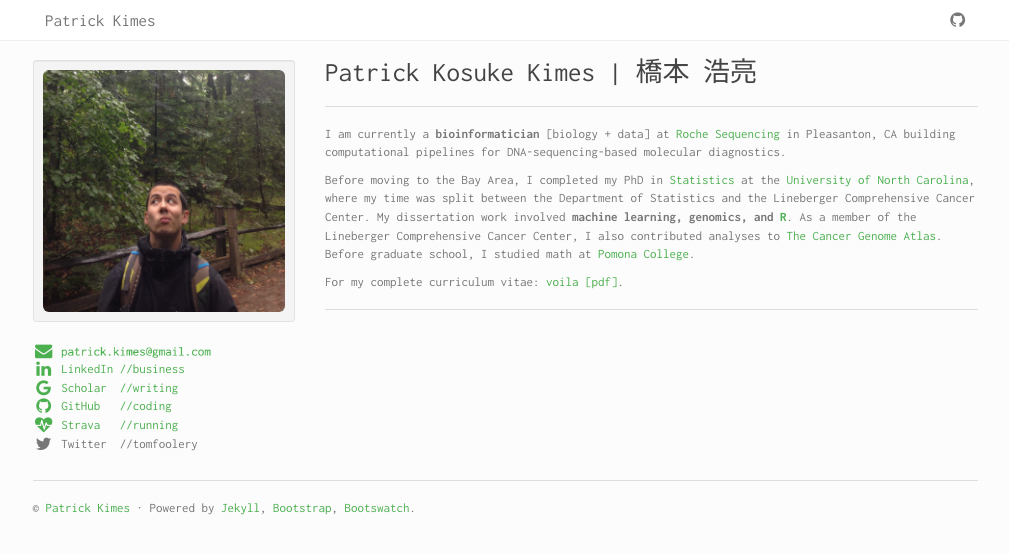
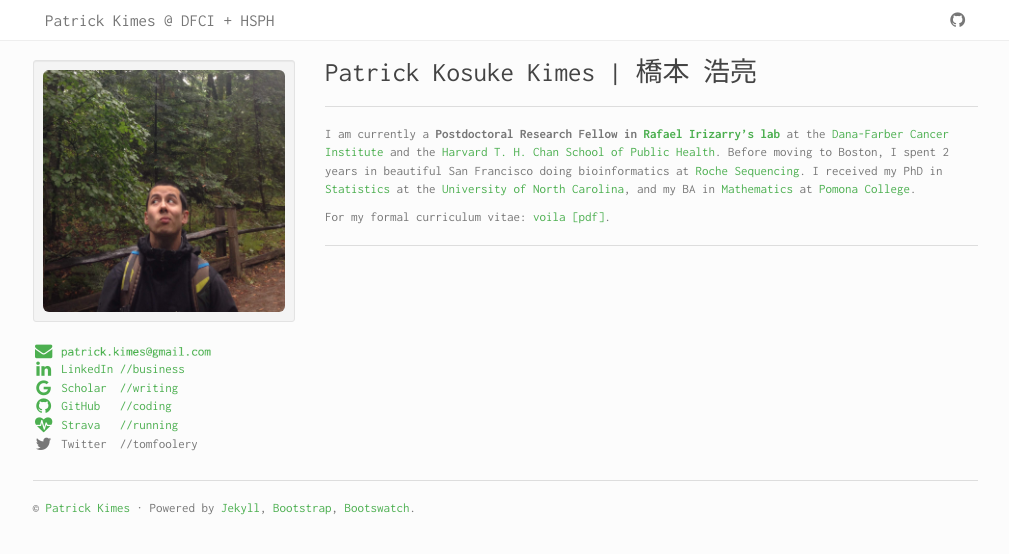
Before and after one commit to pkimes/pkimes.github.io, a Jekyll site: the page built from index.md, in a window 1280 px wide. Shown: the top 554 px of the page, without its empty margins (135-1144 px from the left). Built offline with Jekyll 4.4.1, drawn with Linux system fonts in a browser that asks for light colours.

Commit message:
Update bio

```diff
--- a/_config.yml
+++ b/_config.yml
@@ -1,5 +1,5 @@
 # general universal variables
-title : Patrick Kimes
+title : Patrick Kimes @ DFCI + HSPH
 author :
   name : patrick kosuke kimes
   email : patrick.kimes@gmail.com
--- a/index.md
+++ b/index.md
@@ -4,16 +4,19 @@
 tagline: home
 ---
 
-I am currently a **bioinformatician** [biology + data] at [Roche Sequencing][roche] in Pleasanton, CA building computational pipelines for DNA-sequencing-based molecular diagnostics.
+I am currently a **Postdoctoral Research Fellow in [Rafael Irizarry's lab][rafalab]** at the [Dana-Farber Cancer Institute][dfci] and the [Harvard T. H. Chan School of Public Health][bios]. Before moving to Boston, I spent 2 years in beautiful San Francisco doing bioinformatics at [Roche Sequencing][roche]. I received my PhD in [Statistics][unc-stats] at the [University of North Carolina][unc], and my BA in [Mathematics][pomona-math] at [Pomona College][pomona].
 
-Before moving to the Bay Area, I completed my PhD in [Statistics][] at the [University of North Carolina][unc], where my time was split between the Department of Statistics and the Lineberger Comprehensive Cancer Center. My dissertation work involved **machine learning, genomics, and [R][]**. As a member of the Lineberger Comprehensive Cancer Center, I also contributed analyses to [The Cancer Genome Atlas][TCGA]. Before graduate school, I studied math at [Pomona College][pomona].
-
-For my complete curriculum vitae: <a href="{{ BASE_PATH }}/assets/pdf/kimes-resume.pdf">voila [pdf]</a>.
+For my formal curriculum vitae: <a href="/assets/pdf/kimes-resume.pdf">voila [pdf]</a>.
 <br>
 
+[rafalab]: http://rafalab.github.io/
+[dfci]: http://bcb.dfci.harvard.edu/
+[bios]: https://www.hsph.harvard.edu/biostatistics/
+[sph]: https://www.hsph.harvard.edu/
+[unc-stats]: http://stat-or.unc.edu/
+[unc]: http://ww.unc.edu/
+[pomona-math]: https://www.pomona.edu/academics/departments/mathematics
+[pomona]: http://www.pomona.edu/
 [roche]: http://sequencing.roche.com/
-[statistics]: http://stat-or.unc.edu/
-[unc]: http://ww.unc.edu/
-[pomona]: http://www.pomona.edu/
 [TCGA]: http://cancergenome.nih.gov
 [R]: http://www.github.com/pkimes/
```
Also changed, not shown: 1 other file.
